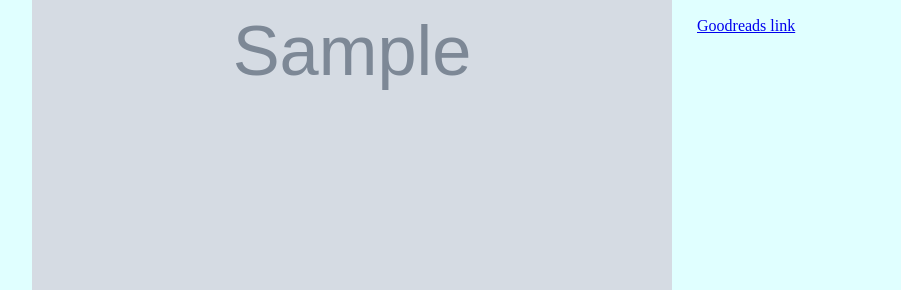
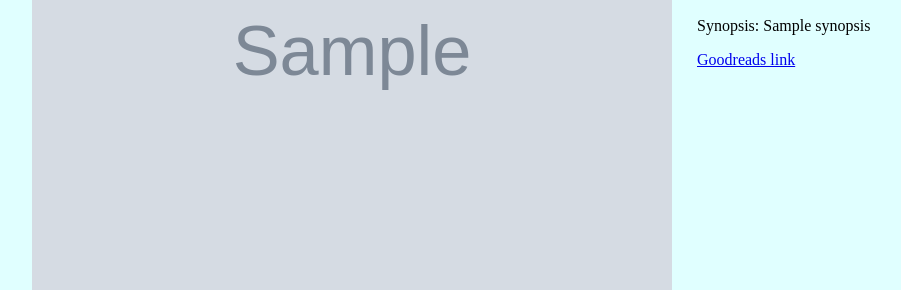
Before and after one commit to aspen-otr/virtual-bookshelf, a Flask app: template templates/book.html in a window 1280 px wide. Shown: the part 324-614 px from the top of the page, without its empty margins (6-907 px from the left). Run offline with Flask 3, Linux system fonts and the light colour scheme; the template is opened without the code that fills it: most values are stand-ins (such as "Sample title", 1, 10 or a date in 2020); grey boxes marked "Sample" are stand-in pictures.

Commit message:
include synopsis on book page

```diff
--- a/templates/book.html
+++ b/templates/book.html
@@ -17,6 +17,7 @@
             <p>Rating: {{ book.rating }}</p>
             <p>Genres: {{ genres }}</p>
             <p>ISBN: {{ book.isbn }}</p>
+			<p>Synopsis: {{book.synopsis}}</p>
 			<p id="link"><a href={{ book.link }}>Goodreads link</a></p>
         </div>
     </div>
```
